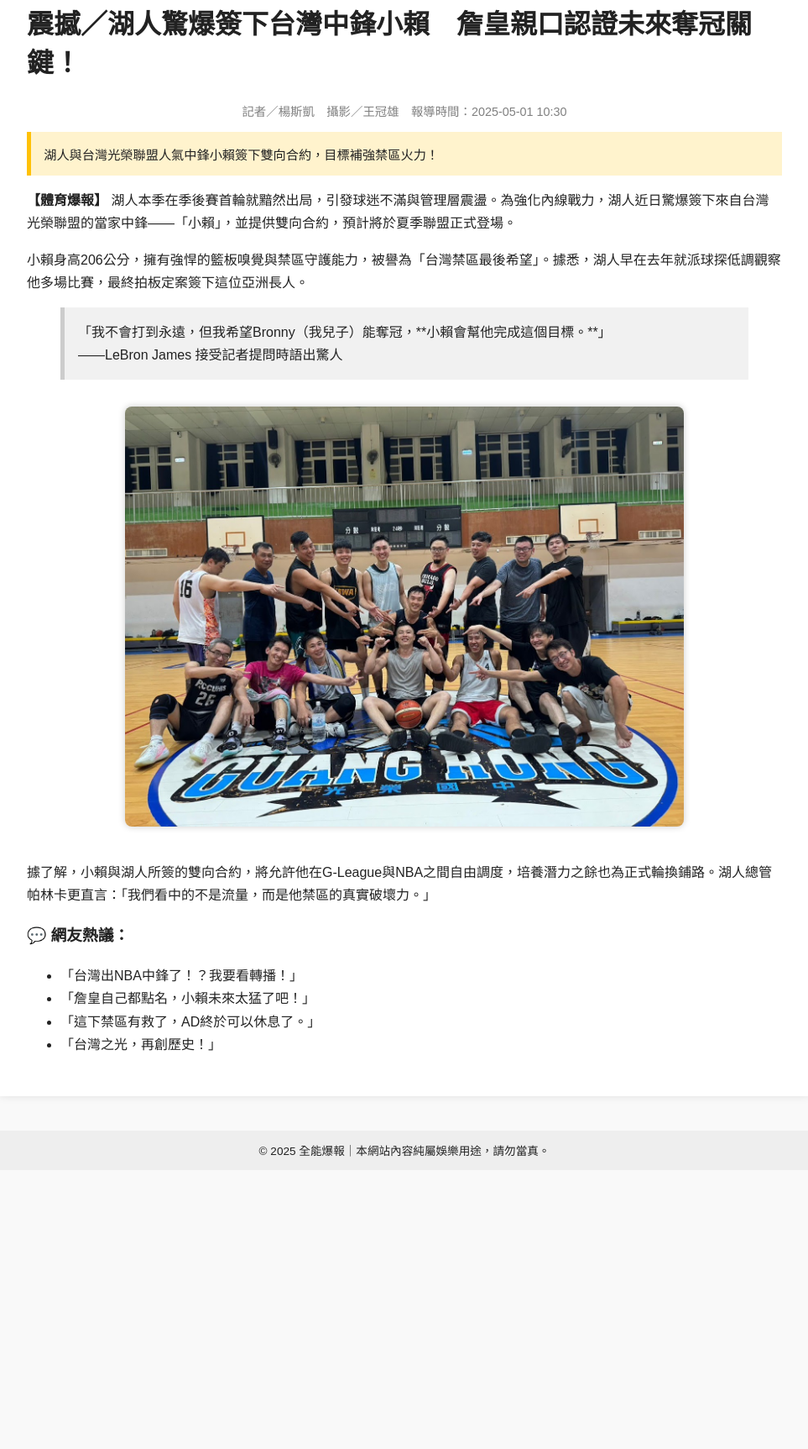
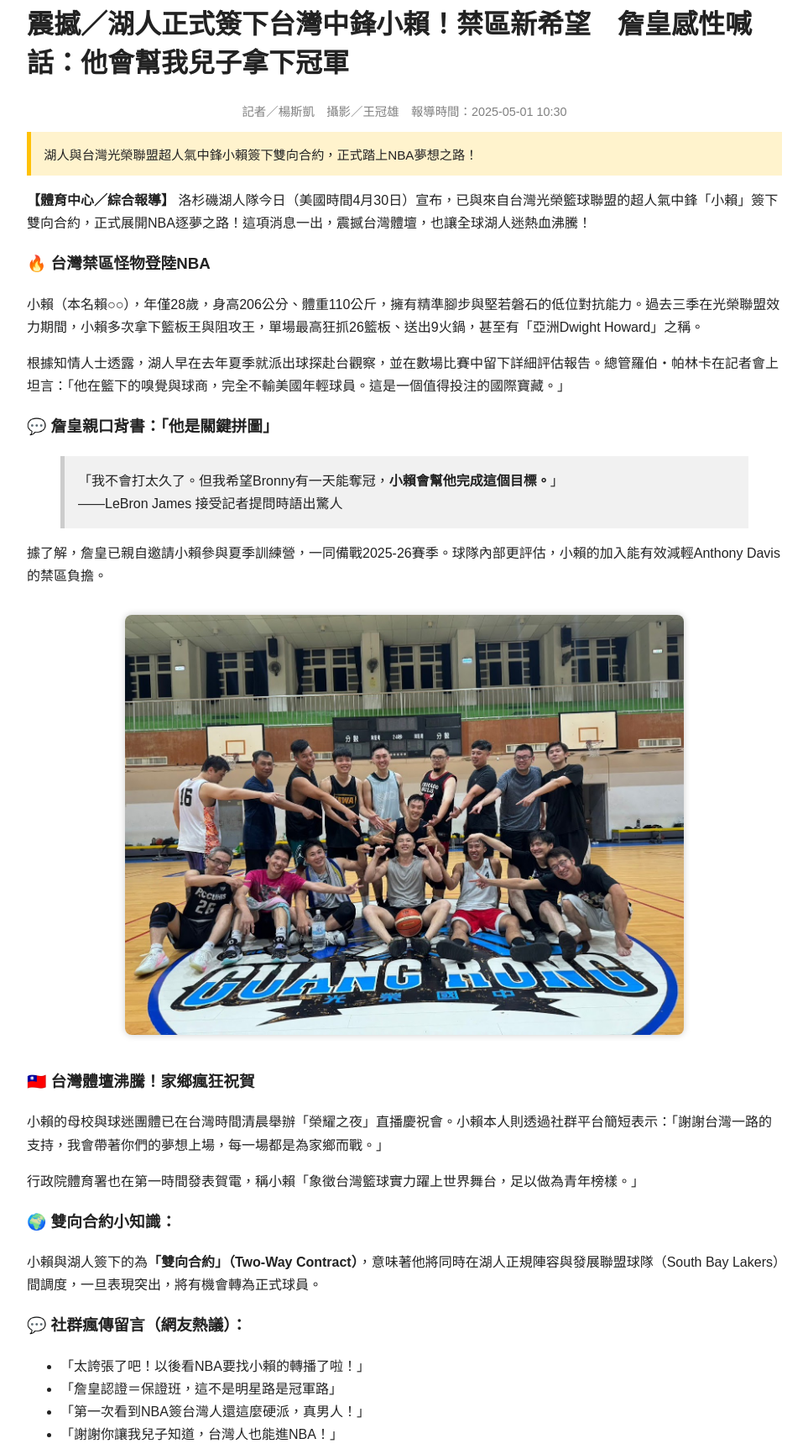
Before and after one commit to Pigda0406/fake-news-site, a plain HTML site: page index.html in a window 1280 px wide. Shown: the part 341-2066 px from the top of the page at 84% size, without its empty margins (158-1121 px from the left). Before the commit the page ends 1734 px from the top, so only its background shows below. Drawn offline with Linux system fonts and the light colour scheme.

Commit message:
Update index.html

```diff
--- a/index.html
+++ b/index.html
@@ -43,40 +43,51 @@
   </marquee>
 
   <div class="headline">
-    <h1>震撼／湖人驚爆簽下台灣中鋒小賴　詹皇親口認證未來奪冠關鍵！</h1>
+    <h1>震撼／湖人正式簽下台灣中鋒小賴！禁區新希望　詹皇感性喊話：他會幫我兒子拿下冠軍</h1>
     <div class="meta">記者／楊斯凱　攝影／王冠雄　報導時間：2025-05-01 10:30</div>
 
-    <div class="alert-box">湖人與台灣光榮聯盟人氣中鋒小賴簽下雙向合約，目標補強禁區火力！</div>
+    <div class="alert-box">湖人與台灣光榮聯盟超人氣中鋒小賴簽下雙向合約，正式踏上NBA夢想之路！</div>
 
     <div class="article-text">
-      <p><strong>【體育爆報】</strong> 湖人本季在季後賽首輪就黯然出局，引發球迷不滿與管理層震盪。為強化內線戰力，湖人近日驚爆簽下來自台灣光榮聯盟的當家中鋒——「小賴」，並提供雙向合約，預計將於夏季聯盟正式登場。</p>
+      <p><strong>【體育中心／綜合報導】</strong> 洛杉磯湖人隊今日（美國時間4月30日）宣布，已與來自台灣光榮籃球聯盟的超人氣中鋒「小賴」簽下雙向合約，正式展開NBA逐夢之路！這項消息一出，震撼台灣體壇，也讓全球湖人迷熱血沸騰！</p>
 
-      <p>小賴身高206公分，擁有強悍的籃板嗅覺與禁區守護能力，被譽為「台灣禁區最後希望」。據悉，湖人早在去年就派球探低調觀察他多場比賽，最終拍板定案簽下這位亞洲長人。</p>
+      <h3>🔥 台灣禁區怪物登陸NBA</h3>
+      <p>小賴（本名賴○○），年僅28歲，身高206公分、體重110公斤，擁有精準腳步與堅若磐石的低位對抗能力。過去三季在光榮聯盟效力期間，小賴多次拿下籃板王與阻攻王，單場最高狂抓26籃板、送出9火鍋，甚至有「亞洲Dwight Howard」之稱。</p>
 
+      <p>根據知情人士透露，湖人早在去年夏季就派出球探赴台觀察，並在數場比賽中留下詳細評估報告。總管羅伯・帕林卡在記者會上坦言：「他在籃下的嗅覺與球商，完全不輸美國年輕球員。這是一個值得投注的國際寶藏。」</p>
+
+      <h3>💬 詹皇親口背書：「他是關鍵拼圖」</h3>
       <blockquote style="background:#f1f1f1; padding:1em; border-left:5px solid #ccc;">
-        「我不會打到永遠，但我希望Bronny（我兒子）能奪冠，**小賴會幫他完成這個目標。**」<br>
+        「我不會打太久了。但我希望Bronny有一天能奪冠，<strong>小賴會幫他完成這個目標。</strong>」<br>
         ——LeBron James 接受記者提問時語出驚人
       </blockquote>
+
+      <p>據了解，詹皇已親自邀請小賴參與夏季訓練營，一同備戰2025-26賽季。球隊內部更評估，小賴的加入能有效減輕Anthony Davis的禁區負擔。</p>
 
       <div style="text-align:center; margin: 2em 0;">
         <img src="https://pigda0406.github.io/fake-news-site/photo_lakers.jpg" alt="小賴加盟湖人示意圖" style="height:500px; width:auto; box-shadow:0 0 8px rgba(0,0,0,0.2); border-radius:8px;">
       </div>
 
-      <p>據了解，小賴與湖人所簽的雙向合約，將允許他在G-League與NBA之間自由調度，培養潛力之餘也為正式輪換鋪路。湖人總管帕林卡更直言：「我們看中的不是流量，而是他禁區的真實破壞力。」</p>
+      <h3>🇹🇼 台灣體壇沸騰！家鄉瘋狂祝賀</h3>
+      <p>小賴的母校與球迷團體已在台灣時間清晨舉辦「榮耀之夜」直播慶祝會。小賴本人則透過社群平台簡短表示：「謝謝台灣一路的支持，我會帶著你們的夢想上場，每一場都是為家鄉而戰。」</p>
 
-      <h3>💬 網友熱議：</h3>
+      <p>行政院體育署也在第一時間發表賀電，稱小賴「象徵台灣籃球實力躍上世界舞台，足以做為青年榜樣。」</p>
+
+      <h3>🌍 雙向合約小知識：</h3>
+      <p>小賴與湖人簽下的為<strong>「雙向合約」（Two-Way Contract）</strong>，意味著他將同時在湖人正規陣容與發展聯盟球隊（South Bay Lakers）間調度，一旦表現突出，將有機會轉為正式球員。</p>
+
+      <h3>💬 社群瘋傳留言（網友熱議）：</h3>
       <ul>
-        <li>「台灣出NBA中鋒了！？我要看轉播！」</li>
-        <li>「詹皇自己都點名，小賴未來太猛了吧！」</li>
-        <li>「這下禁區有救了，AD終於可以休息了。」</li>
-        <li>「台灣之光，再創歷史！」</li>
+        <li>「太誇張了吧！以後看NBA要找小賴的轉播了啦！」</li>
+        <li>「詹皇認證＝保證班，這不是明星路是冠軍路」</li>
+        <li>「第一次看到NBA簽台灣人還這麼硬派，真男人！」</li>
+        <li>「謝謝你讓我兒子知道，台灣人也能進NBA！」</li>
       </ul>
-
     </div>
   </div>
 
   <footer>
-    © 2025 全能爆報｜本網站內容純屬娛樂用途，請勿當真。
+    © 2025 全能爆報｜本新聞純屬娛樂用途，請勿過度認真服用。
   </footer>
 
 </body>
```
